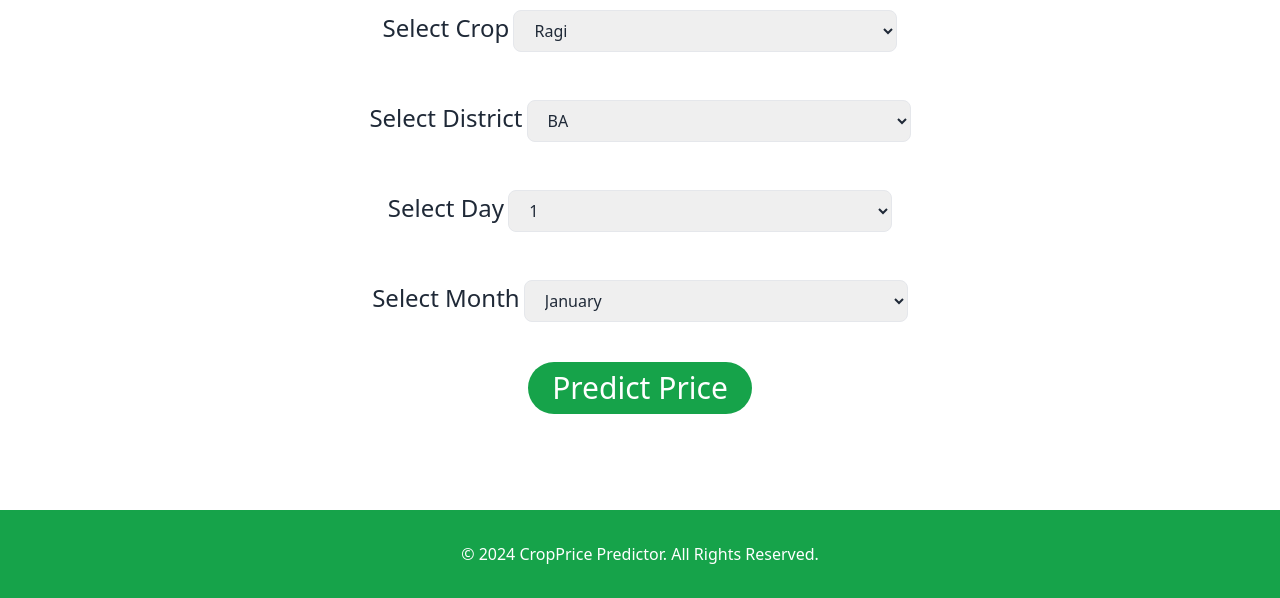
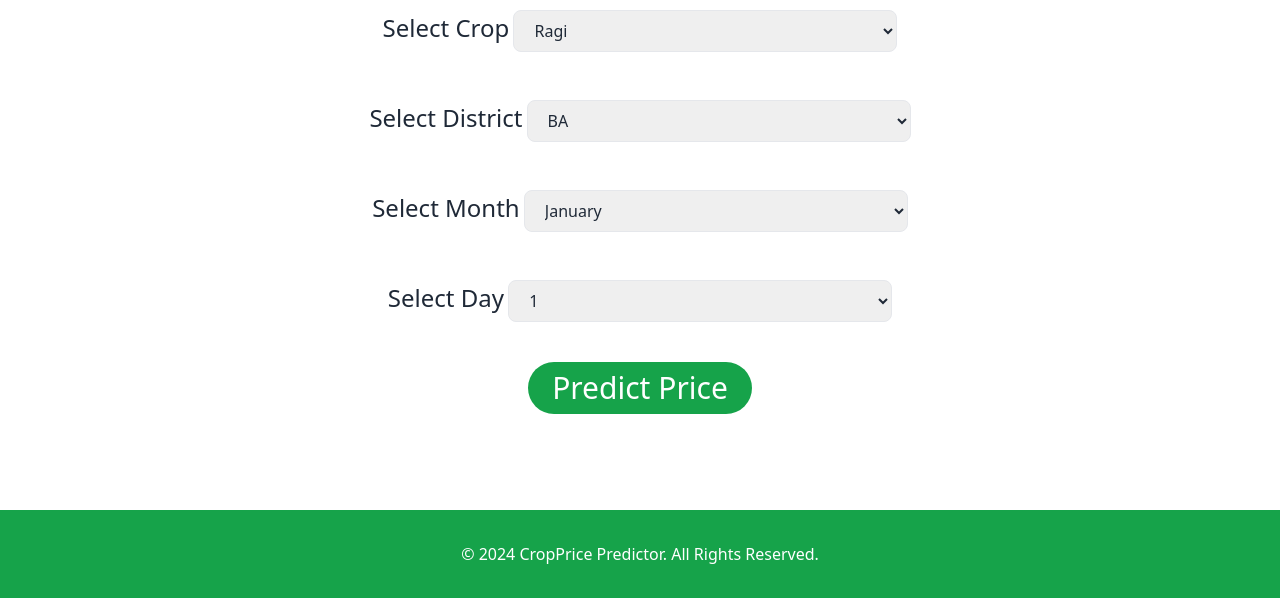
Before and after one commit to Rahul-aithal/Ipl_preidct_site, a plain HTML site: page index.html in a window 1280 px wide. Shown: the part 278-876 px from the top of the page. Drawn offline with nearby package versions, Linux system fonts and the light colour scheme.

Commit message:
Upadted dates according to month

```diff
--- a/index.html
+++ b/index.html
@@ -45,16 +45,6 @@
           </select>
         </div>
         <div>
-          <label for="day" class="text-lg font-medium md:text-xl lg:text-2xl">Select Day</label>
-          <select id="day" name="day" class="mt-2 w-full px-4 py-2 border rounded-lg md:w-1/2 lg:w-1/3">
-            <script>
-              for (let i = 1; i <= 31; i++) {
-                document.write(`<option value="${i}">${i}</option>`);
-              }
-            </script>
-          </select>
-        </div>
-        <div>
           <label for="month" class="text-lg font-medium md:text-xl lg:text-2xl">Select Month</label>
           <select id="month" name="month" class="mt-2 w-full px-4 py-2 border rounded-lg md:w-1/2 lg:w-1/3">
             <option value="1">January</option>
@@ -69,6 +59,12 @@
             <option value="10">October</option>
             <option value="11">November</option>
             <option value="12">December</option>
+          </select>
+        </div>
+        <div>
+          <label for="day" class="text-lg font-medium md:text-xl lg:text-2xl">Select Day</label>
+          <select id="day" name="day" class="mt-2 w-full px-4 py-2 border rounded-lg md:w-1/2 lg:w-1/3">
+
           </select>
         </div>
         <button type="submit" id-="predButton"
@@ -87,6 +83,45 @@
     <p>&copy; 2024 CropPrice Predictor. All Rights Reserved.</p>
   </footer>
   <script src="index.js"></script>
+  <script>
+    // Function to generate day options based on the selected month
+    function generateDays() {
+      const dayDropdown = document.getElementById("day");
+      const monthDropdown = document.getElementById("month");
+      const selectedMonth = parseInt(monthDropdown.value);
+
+      // Clear existing options
+      dayDropdown.innerHTML = "";
+
+      let daysInMonth;
+      if (selectedMonth === 2) {
+        // February: check for leap year
+        const year = new Date().getFullYear();
+        const isLeapYear = (year % 4 === 0 && year % 100 !== 0) || (year % 400 === 0);
+        daysInMonth = isLeapYear ? 29 : 28;
+      } else if ([4, 6, 9, 11].includes(selectedMonth)) {
+        // Months with 30 days
+        daysInMonth = 30;
+      } else {
+        // Months with 31 days
+        daysInMonth = 31;
+      }
+
+      // Populate the day dropdown
+      for (let i = 1; i <= daysInMonth; i++) {
+        const option = document.createElement("option");
+        option.value = i;
+        option.textContent = i;
+        dayDropdown.appendChild(option);
+      }
+    }
+
+    // Add an event listener to the month dropdown
+    document.getElementById("month").addEventListener("change", generateDays);
+
+    // Generate days initially for the default month
+    document.addEventListener("DOMContentLoaded", generateDays);
+  </script>
 </body>
 
 </html>
```
